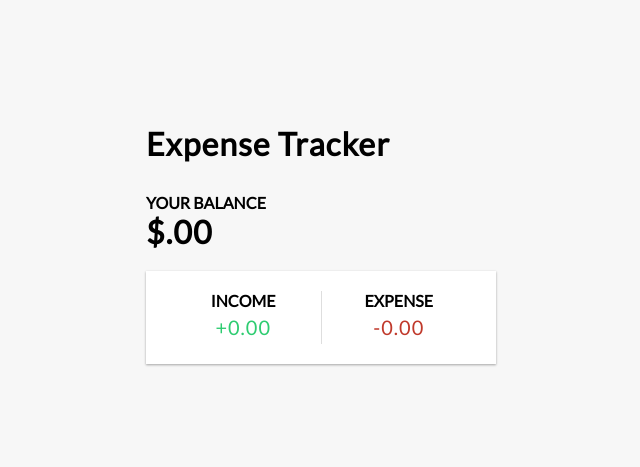
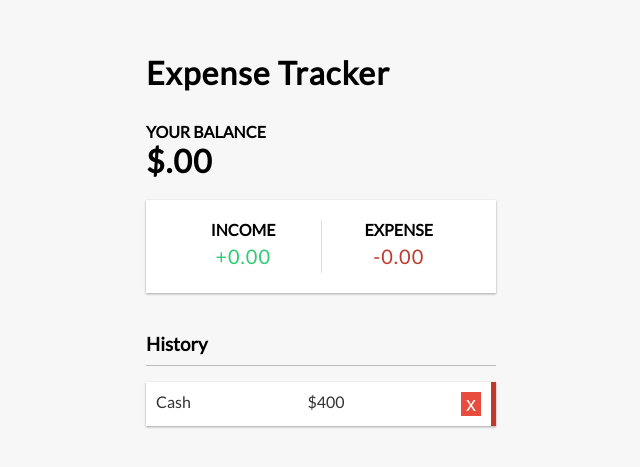
Before and after one commit to MuntasirTonmoy/expense-tracker-react, a React (Vite) app: page / in a window 1280 px wide. Shown: the part 141-608 px from the top of the page, without its empty margins (319-959 px from the left). Built offline with nearby package versions, Linux system fonts and the light colour scheme.

Commit message:
transaction list added

```diff
--- a/src/components/App.jsx
+++ b/src/components/App.jsx
@@ -3,6 +3,7 @@ import "./App.css";
 import Balance from "./Balance";
 import Header from "./Header";
 import IncomeExpense from "./IncomeExpense";
+import TransactionList from "./TransactionList";
 
 function App() {
   return (
@@ -11,6 +12,7 @@ function App() {
       <div className="container">
         <Balance />
         <IncomeExpense />
+        <TransactionList />
       </div>
     </div>
   );
--- a/src/components/TransactionList.jsx
+++ b/src/components/TransactionList.jsx
@@ -6,7 +6,7 @@ const TransactionList = () => {
       <h3>History</h3>
       <ul className="list">
         <li className="minus">
-          Cash <span>x</span>
+          Cash <span>$400</span>
           <button className="delete-btn">x</button>
         </li>
       </ul>
```
